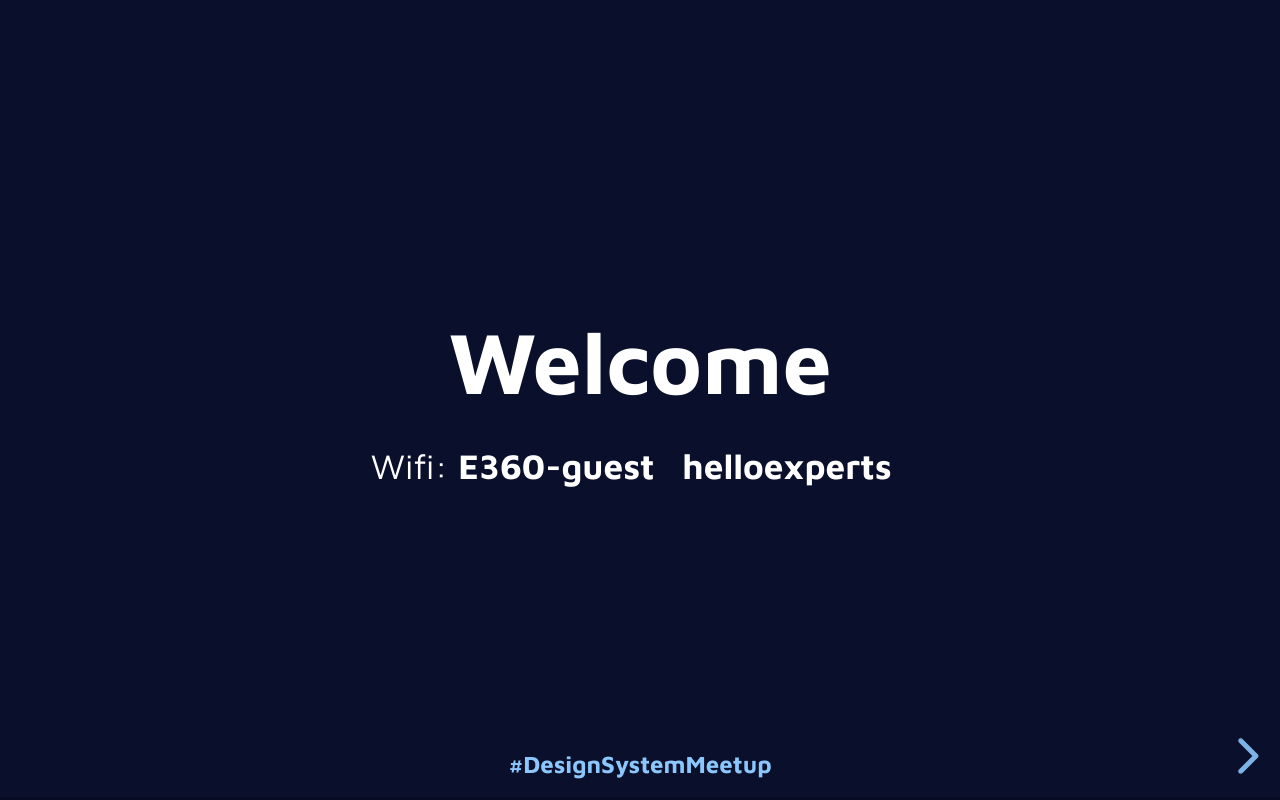
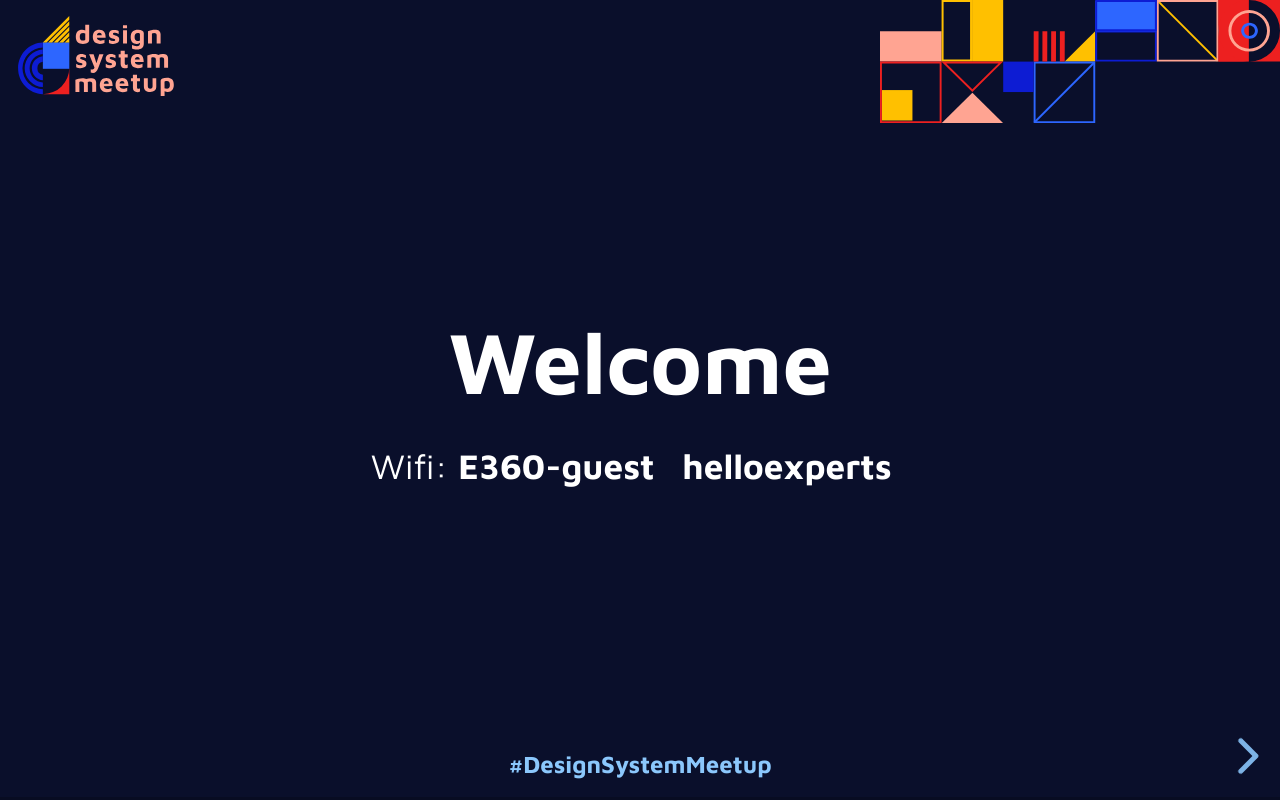
Before and after one commit to DesignSystemMeetup/intro-slides, a website: page index.html in a window 1280 px wide. Drawn offline with Linux system fonts and the light colour scheme; the site is published under a folder, as on GitHub Pages, so addresses that start at the root find nothing.

Commit message:
fixed svg paths
Signed-off-by: Dominik Wilkowski <Hi@Dominik-Wilkowski.com>

```diff
--- a/index.html
+++ b/index.html
@@ -14,11 +14,11 @@
 <body>
 	<div class="wrapper">
 		<svg class="logo">
-			<use xlink:href="/assets/svg/sprite.svg#logo"></use>
+			<use xlink:href="assets/svg/sprite.svg#logo"></use>
 		</svg>
 
 		<svg class="header">
-			<use xlink:href="/assets/svg/sprite.svg#header-homepage"></use>
+			<use xlink:href="assets/svg/sprite.svg#header-homepage"></use>
 		</svg>
 	</div>
 	<p class="hashtag">#DesignSystemMeetup</p>
```
Also changed, not shown: README.md.
